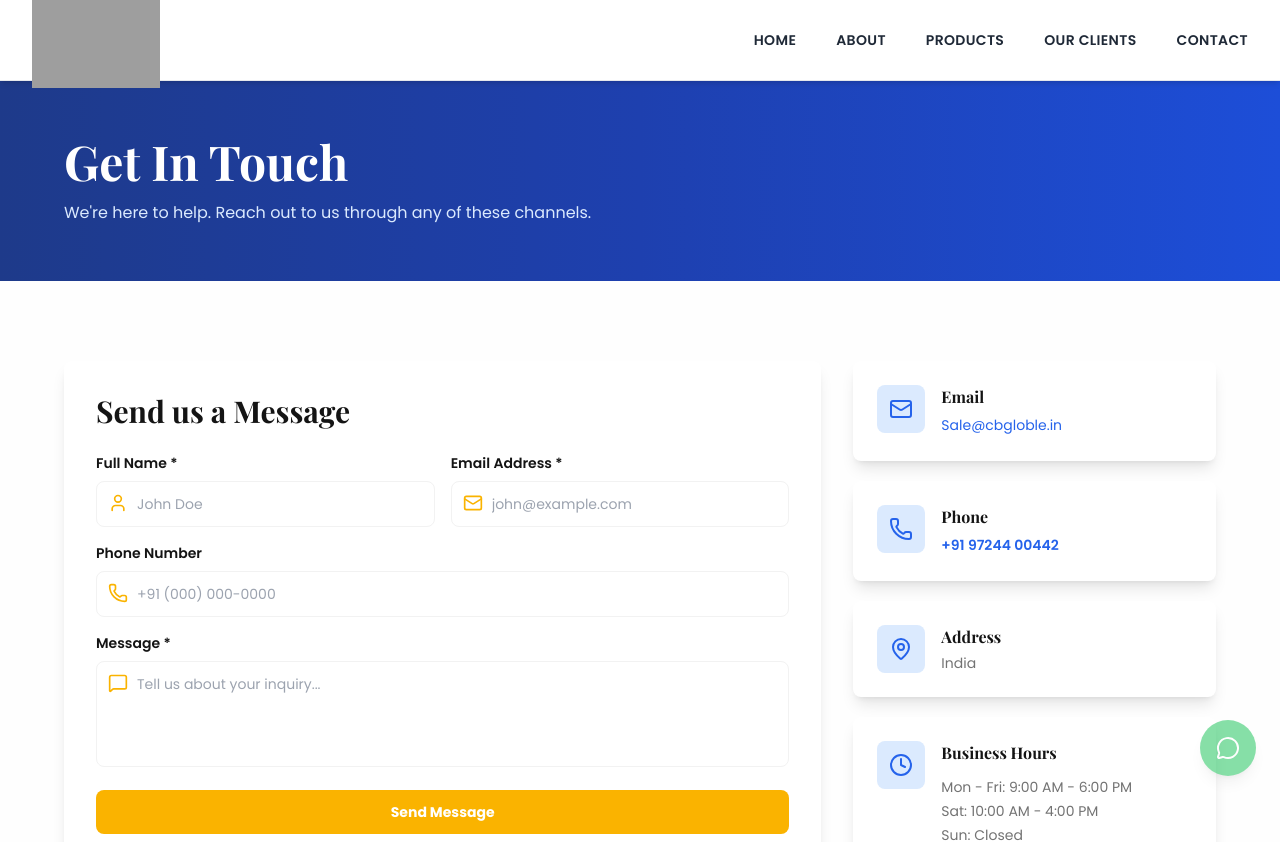
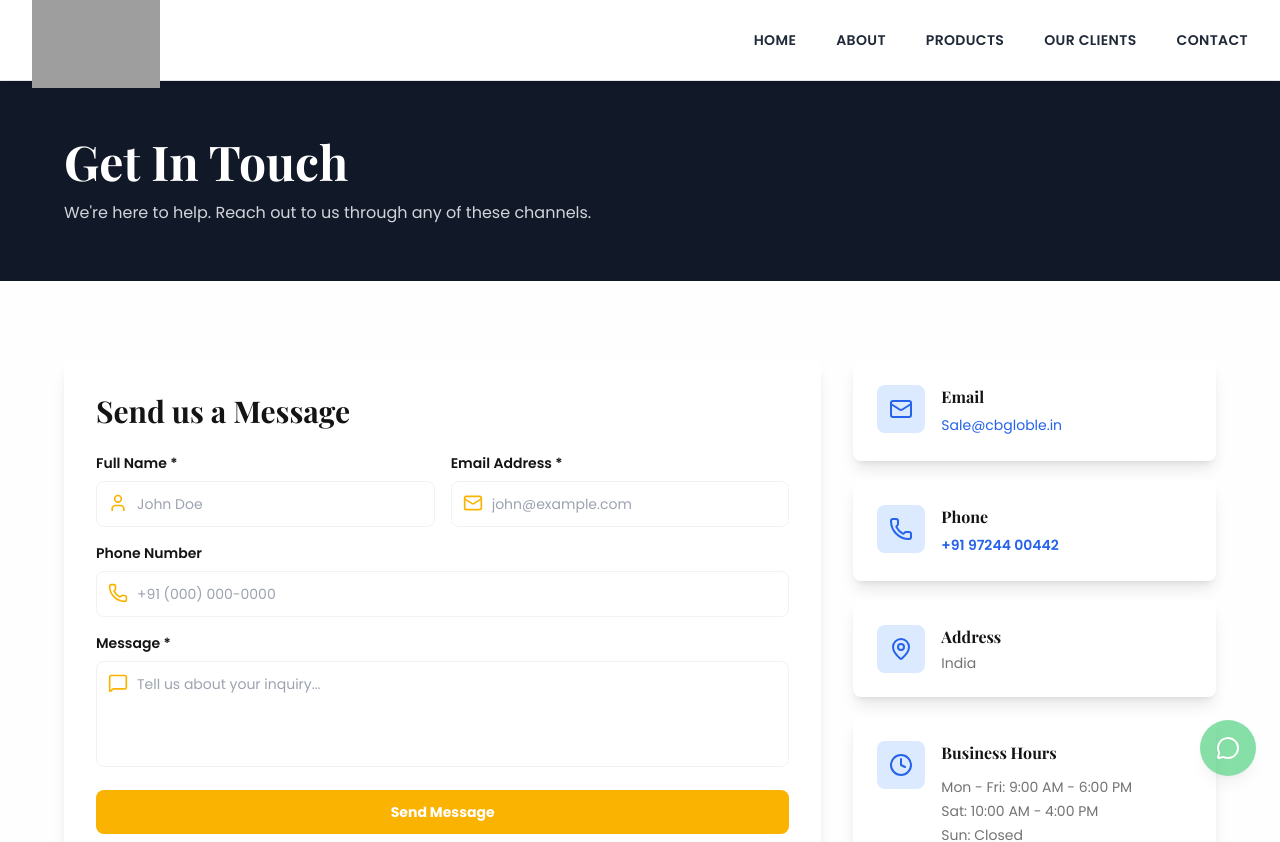
Before and after one commit to Parth7487/cb, a React (Vite) app: page /contact in a window 1280 px wide. Shown: the top 842 px of the page. Built offline with nearby package versions, Linux system fonts and the light colour scheme; grey boxes are pictures that could not be loaded.

Commit message:
completionId: cgen-9473466b31db47a0a8d5fb7cab79a85b
cgen-9473466b31db47a0a8d5fb7cab79a85b

```diff
--- a/client/pages/Contact.tsx
+++ b/client/pages/Contact.tsx
@@ -29,12 +29,12 @@ export default function Contact() {
       <Header />
 
       {/* Page Header */}
-      <section className="bg-gradient-to-r from-blue-900 via-blue-800 to-blue-700 py-10 sm:py-14 px-3 sm:px-6 lg:px-8">
+      <section className="bg-gray-900 py-10 sm:py-14 px-3 sm:px-6 lg:px-8">
         <div className="max-w-6xl mx-auto">
           <h1 className="text-3xl sm:text-4xl md:text-5xl font-bold text-white mb-3 sm:mb-4 font-display">
             Get In Touch
           </h1>
-          <p className="text-sm sm:text-base text-blue-100">
+          <p className="text-sm sm:text-base text-gray-300">
             We&apos;re here to help. Reach out to us through any of these channels.
           </p>
         </div>
```
